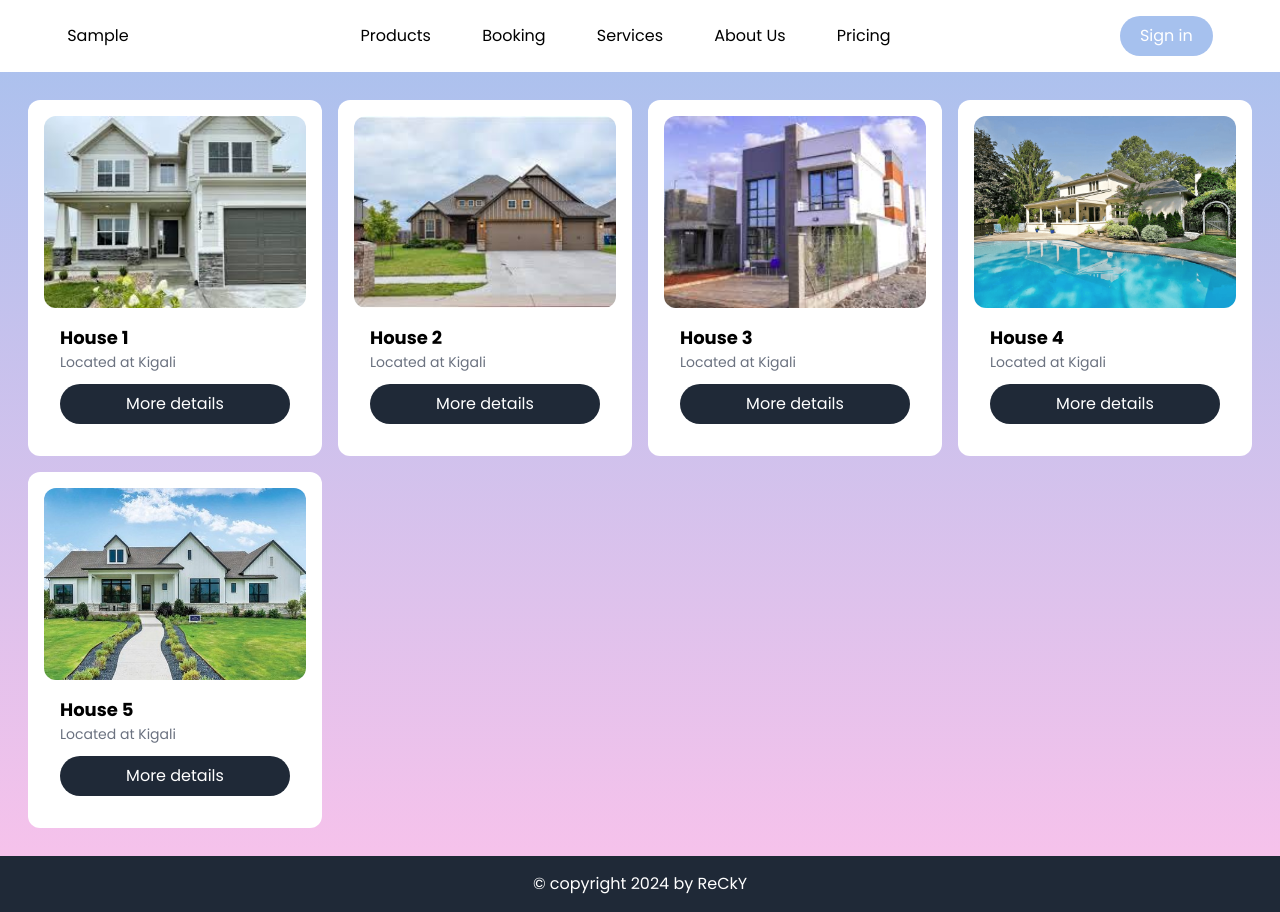
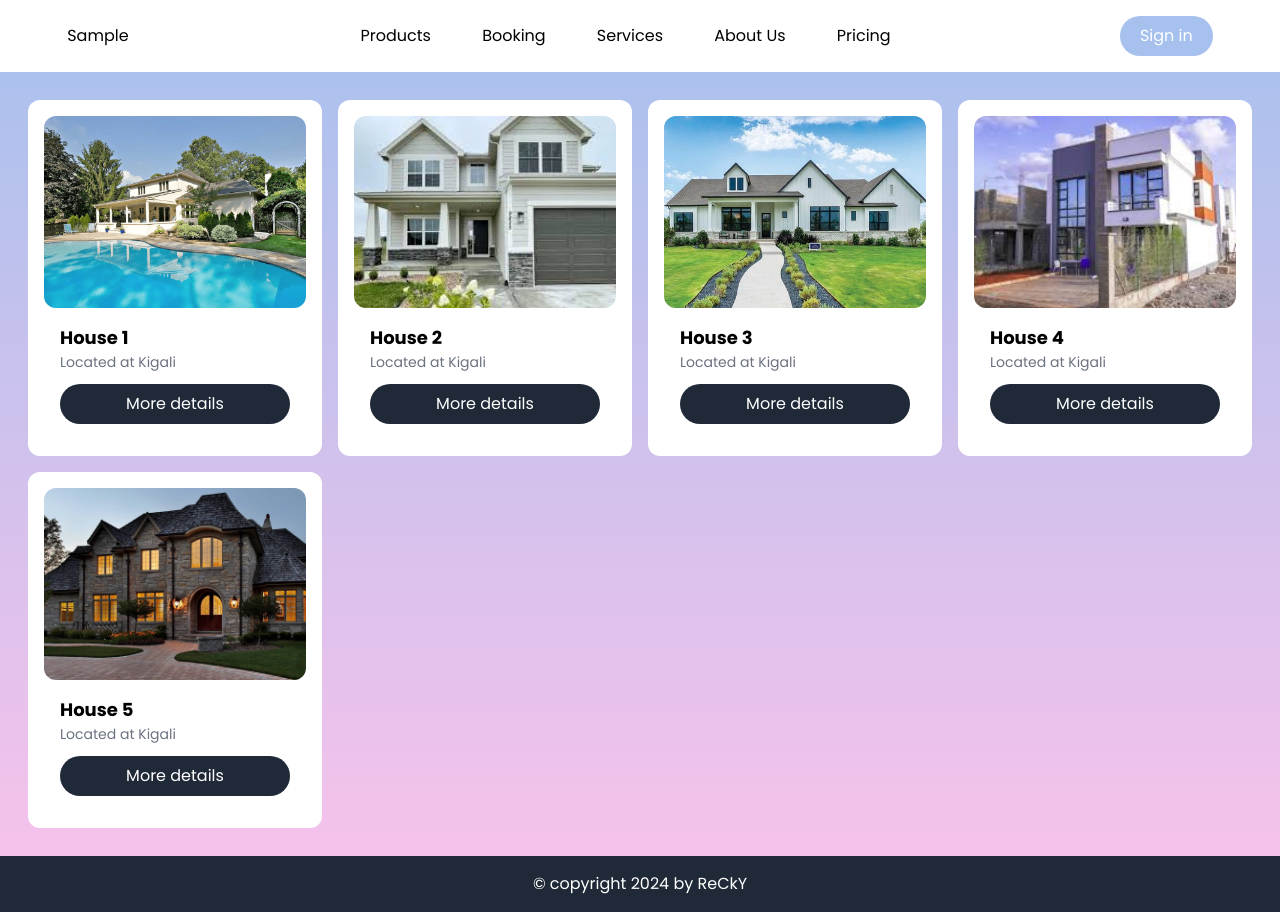
Before and after one commit to Remyashimirwe/Ecormerci, a plain HTML site: page components/booking.html in a window 1280 px wide. Drawn offline with nearby package versions, Linux system fonts and the light colour scheme; files whose address does not match are found by name.

Commit message:
change photos

```diff
--- a/components/booking.html
+++ b/components/booking.html
@@ -49,15 +49,15 @@
     <div class="flex-grow">
         <div class="p-7 grid grid-cols-1 sm:grid-cols-2 md:grid-cols-3 lg:grid-cols-4 gap-4">
             <div class="bg-white p-4 rounded-xl max-w-[300px] mx-auto hover:scale-105 hover:shadow-lg transition-transform duration-300">
-                <img src="C:\Users\Toon\Desktop\Project X\Images\Booking\images.jpg" class="h-48 object-cover rounded-xl">
+                <img src="../Images/image3.png" class="h-48 object-cover rounded-xl">
                 <div class="m-4">
                     <span class="font-bold text-lg">House 1</span>
                     <span class="block text-gray-500 text-sm">Located at Kigali</span>
-                    <a href="C:\Users\Toon\Desktop\Project X\Store\house1.html" role="button" class="p-2 mt-3 bg-gray-800 text-white rounded-full block text-center hover:scale-105 transition-transform duration-300">More details</a>
+                    <a href="../Images/images2.jpg" role="button" class="p-2 mt-3 bg-gray-800 text-white rounded-full block text-center hover:scale-105 transition-transform duration-300">More details</a>
                 </div>
             </div>
             <div class="bg-white p-4 rounded-xl max-w-[300px] mx-auto hover:scale-105 hover:shadow-lg transition-transform duration-300">
-                <img src="C:\Users\Toon\Desktop\Project X\Images\Booking\images1.jpg" class="h-48 object-cover rounded-xl">
+                <img src="../Images/images.jpg" class="h-48 object-cover rounded-xl">
                 <div class="m-4">
                     <span class="font-bold text-lg">House 2</span>
                     <span class="block text-gray-500 text-sm">Located at Kigali</span>
@@ -65,7 +65,7 @@
                 </div>
             </div>
             <div class="bg-white p-4 rounded-xl max-w-[300px] mx-auto hover:scale-105 hover:shadow-lg transition-transform duration-300">
-                <img src="C:\Users\Toon\Desktop\Project X\Images\Booking\images2.jpg" class="h-48 object-cover rounded-xl">
+                <img src="../Images/image4.jpg" class="h-48 object-cover rounded-xl">
                 <div class="m-4">
                     <span class="font-bold text-lg">House 3</span>
                     <span class="block text-gray-500 text-sm">Located at Kigali</span>
@@ -73,7 +73,7 @@
                 </div>
             </div>
             <div class="bg-white p-4 rounded-xl max-w-[300px] mx-auto hover:scale-105 hover:shadow-lg transition-transform duration-300">
-                <img src="C:\Users\Toon\Desktop\Project X\Images\Booking\image3.png" class="h-48 object-cover rounded-xl">
+                <img src="../Images/images2.jpg" class="h-48 object-cover rounded-xl">
                 <div class="m-4">
                     <span class="font-bold text-lg">House 4</span>
                     <span class="block text-gray-500 text-sm">Located at Kigali</span>
@@ -81,7 +81,7 @@
                 </div>
             </div>
             <div class="bg-white p-4 rounded-xl max-w-[300px] mx-auto hover:scale-105 hover:shadow-lg transition-transform duration-300">
-                <img src="C:\Users\Toon\Desktop\Project X\Images\Booking\image4.jpg" class="h-48 object-cover rounded-xl">
+                <img src="../Images/Luxury-Home-For-Sale-1509x800-1.webp" class="h-48 object-cover rounded-xl">
                 <div class="m-4">
                     <span class="font-bold text-lg">House 5</span>
                     <span class="block text-gray-500 text-sm">Located at Kigali</span>
```
Also changed, not shown: Images/1269-ma_bos_hyde_park_154775_23_500x_cfit.jpg (renamed from Images/images/1269-ma_bos_hyde_park_154775_23_500x_cfit.jpg), Images/Crop508x373.jpg (renamed from Images/images/Crop508x373.jpg), Images/Luxury-Home-For-Sale-1509x800-1.webp (renamed from Images/images/Luxury-Home-For-Sale-1509x800-1.webp), Images/image3.png (renamed from Images/images/image3.png), Images/image4.jpg (renamed from Images/images/image4.jpg), Images/images.jpg (renamed from Images/images/images.jpg), Images/images1.jpg (renamed from Images/images/images1.jpg), Images/images2.jpg (renamed from Images/images/images2.jpg).
